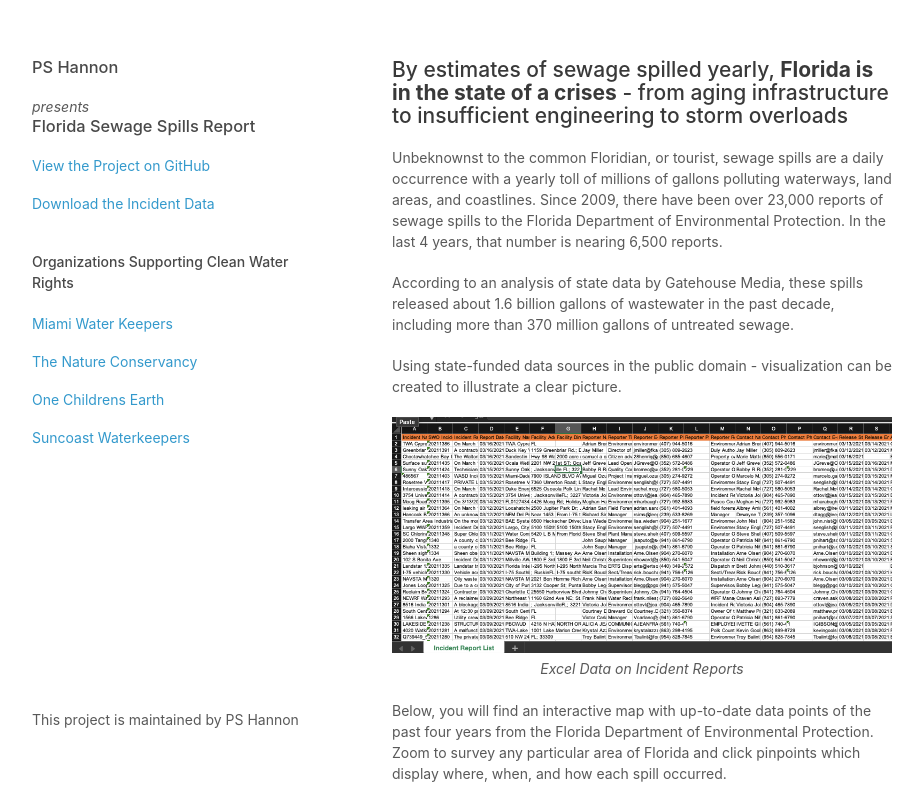
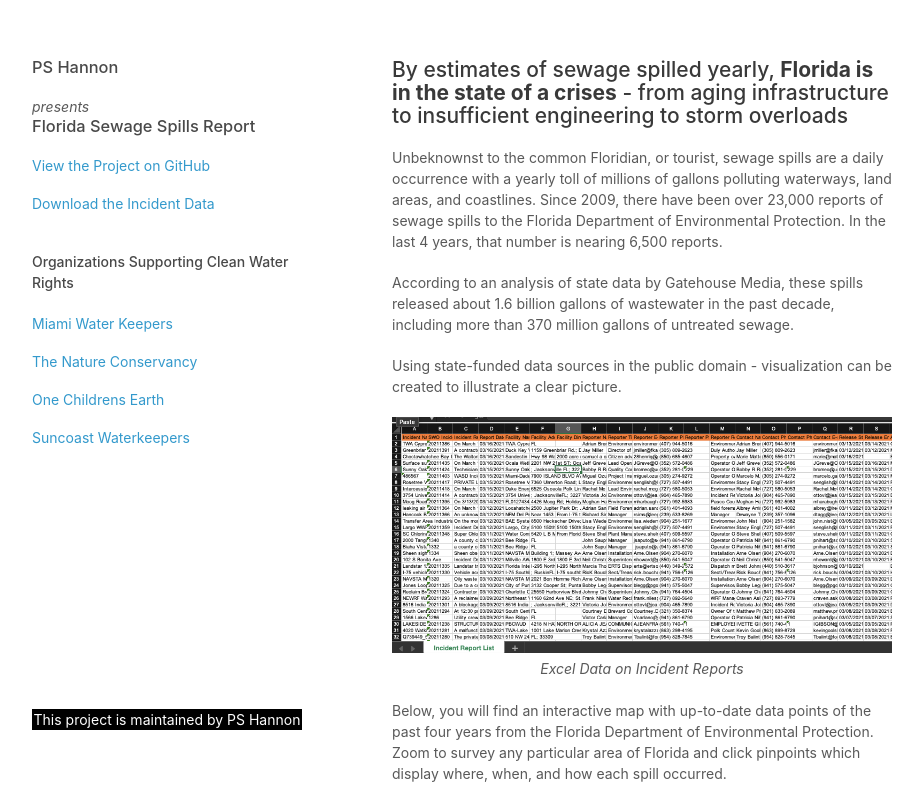
Before and after one commit to pshannon-git/floridasewageproject, a plain HTML site: page index.html in a window 1280 px wide. Shown: the top 800 px of the page, without its empty margins (178-1101 px from the left). Drawn offline with Linux system fonts and the light colour scheme.

Commit message:
Update styles.css

```diff
--- a/stylesheets/styles.css
+++ b/stylesheets/styles.css
@@ -194,6 +194,12 @@ footer {
   -webkit-font-smoothing:subpixel-antialiased;
 }
 
+footer p{
+    background-color: black;
+    color:white;
+    text-align: center;
+}
+
 @media print, screen and (max-width: 960px) {
 
   div.wrapper {
```
